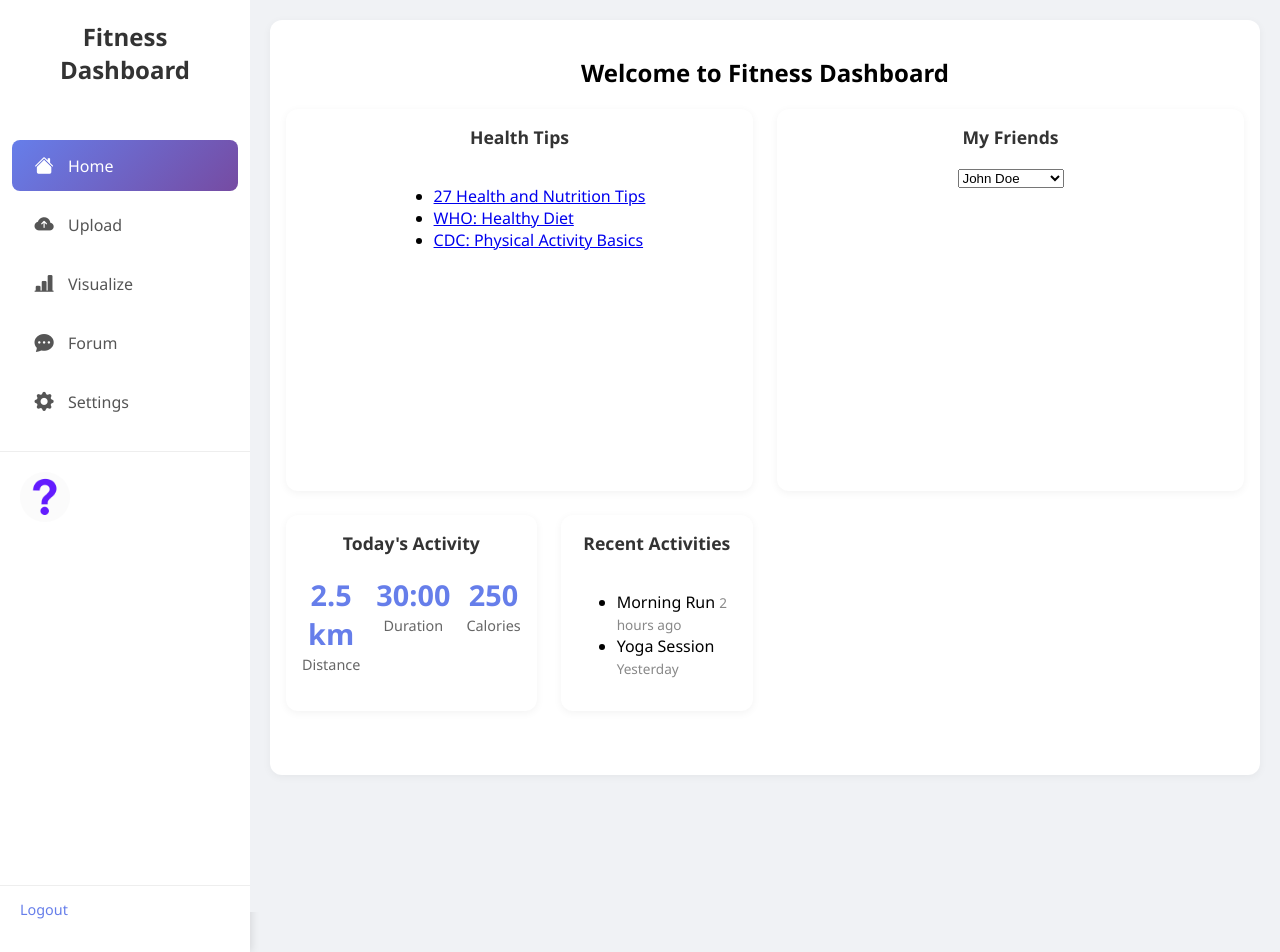
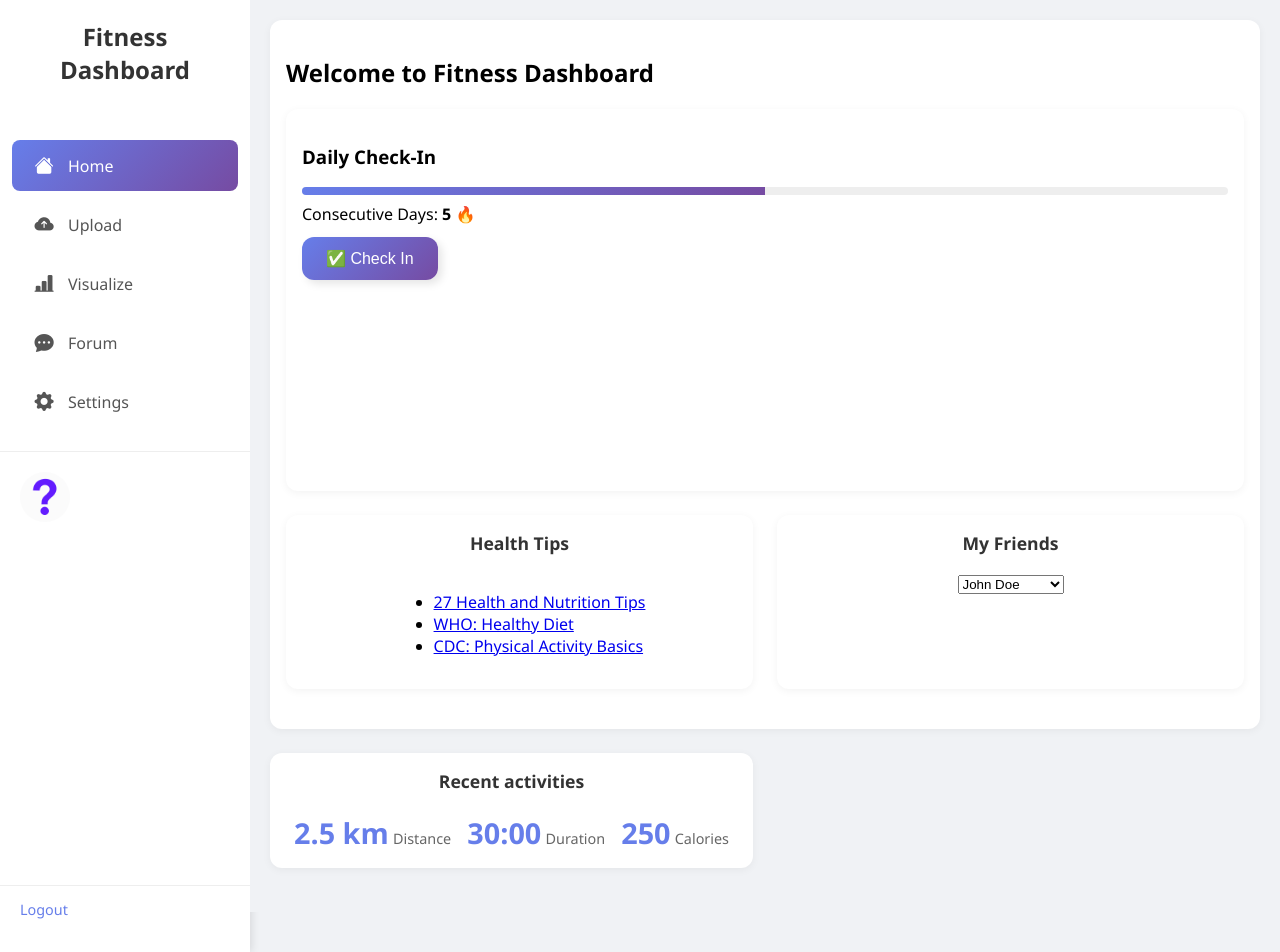
Before and after one commit to CallMeHeiSir/CITS5505_Group_project, a Flask app: page /index in a window 1280 px wide. Run offline with Flask 3, Linux system fonts and the light colour scheme.

Commit message:
add daily checkin

```diff
--- a/backend/static/css/indexStyle.css
+++ b/backend/static/css/indexStyle.css
@@ -172,7 +172,33 @@ html, body {
     font-size: 0.9rem;
   }
 
-  .text-muted {
-    color: #888;
-    font-size: 0.85rem;
+  /* ============== Gradient Button ============== */
+  .btn-gradient {
+    padding: 12px 24px;
+    border: none;
+    border-radius: 12px;
+    background: linear-gradient(135deg, #667eea, #764ba2);
+    color: #fff;
+    font-size: 1rem;
+    cursor: pointer;
+    box-shadow: 4px 4px 8px rgba(0,0,0,0.1), -4px -4px 8px rgba(255,255,255,0.7);
+    transition: opacity .2s;
   }
+
+  .btn-gradient:hover {
+    opacity: 0.9;
+  }
+
+  /* ============== Progress Bar ============== */
+  .progress-bar {
+    height: 8px;
+    background: #eee;
+    border-radius: 4px;
+    overflow: hidden;
+  }
+
+  .progress-fill {
+    height: 100%;
+    background: linear-gradient(135deg, #667eea, #764ba2);
+    transition: width .3s ease;
+  }
--- a/backend/static/js/index.js
+++ b/backend/static/js/index.js
@@ -5,6 +5,7 @@ document.addEventListener('DOMContentLoaded', function() {
   const registerForm = document.getElementById('register-form');
 
   // Handle login form submission
+  if (loginForm) {
     loginForm.addEventListener('submit', function(e) {
       e.preventDefault();
       // Get email and password from the form
@@ -17,8 +18,10 @@ document.addEventListener('DOMContentLoaded', function() {
       // Simulate successful login by redirecting to upload page
       window.location.href = 'upload.html';
     });
+  }
 
   // Handle registration form submission
+  if (registerForm) {
     registerForm.addEventListener('submit', function(e) {
       e.preventDefault();
       // Get user registration details from the form
@@ -33,4 +36,38 @@ document.addEventListener('DOMContentLoaded', function() {
       alert('Registration successful! Please login.');
       this.reset();
     });
+  }
+
+  // 打卡功能
+  const checkInBtn = document.getElementById('checkInBtn');
+  const checkInProgress = document.getElementById('checkInProgress');
+  const streakDays = document.getElementById('streakDays');
+
+  if (checkInBtn && checkInProgress && streakDays) {
+    checkInBtn.addEventListener('click', function() {
+      console.log('Check In button clicked');
+      let progress = parseInt(checkInProgress.style.width);
+      let days = parseInt(streakDays.innerText);
+
+      if (progress >= 100) {
+        alert('Already fully checked in for this cycle!');
+        return;
+      }
+
+      progress += 10;
+      days += 1;
+      if (progress > 100) progress = 100;
+
+      checkInProgress.style.width = progress + '%';
+      streakDays.innerText = days;
+
+      alert('Check-in successful!');
     });
+  } else {
+    console.error('Check-in elements not found:', {
+      checkInBtn,
+      checkInProgress,
+      streakDays
+    });
+  }
+});
--- a/backend/templates/index.html
+++ b/backend/templates/index.html
@@ -42,6 +42,21 @@
         <div class="cards-row">
           <div class="card" style="grid-column:1/-1;">
             <h2>Welcome to Fitness Dashboard</h2>
+            <!-- 插入 Daily Check-In -->
+            <div class="cards-row">
+              <div class="card" style="grid-column: 1/-1;">
+                <section style="margin-bottom: 24px;">
+                  <h3>Daily Check-In</h3>
+                  <div class="progress-bar" style="margin-top: 8px;">
+                    <div class="progress-fill" id="checkInProgress" style="width: 50%;"></div>
+                  </div>
+                  <div style="margin-top: 8px;">
+                    Consecutive Days: <strong id="streakDays">5</strong> 🔥
+                  </div>
+                  <button class="btn-gradient" id="checkInBtn" style="margin-top: 12px;">✅ Check In</button>
+                </section>
+              </div>
+            </div>
             <div class="cards-row">
               <!-- Health Tips -->
               <div class="card">
@@ -52,7 +67,6 @@
                   <li><a href="https://www.cdc.gov/physicalactivity/basics/index.htm" target="_blank">CDC: Physical Activity Basics</a></li>
                 </ul>
               </div>
-
               <!-- My Friends -->
               <div class="card">
                 <h5>My Friends</h5>
@@ -68,11 +82,14 @@
                   <option value="friend9">Grace Lee</option>
                 </select>
               </div>
-
+            </div>
+          </div>
+        </div>
+        <!-- 第二个 cards-row -->
         <div class="cards-row">
-          <!-- Quick Stats -->
+          <!-- Recent activities -->
           <div class="card">
-            <h5>Today's Activity</h5>
+            <h5>Recent activities</h5>
             <div class="stats-grid">
               <div class="stat-item">
                 <span class="stat-value">2.5 km</span>
@@ -88,21 +105,6 @@
               </div>
             </div>
           </div>
-
-          <!-- Recent Activities -->
-          <div class="card">
-            <h5>Recent Activities</h5>
-            <ul class="activity-list">
-              <li>
-                <span class="activity-info">Morning Run</span>
-                <small class="text-muted">2 hours ago</small>
-              </li>
-              <li>
-                <span class="activity-info">Yoga Session</span>
-                <small class="text-muted">Yesterday</small>
-              </li>
-            </ul>
-          </div>
         </div>
       </main>
     </div>
```
Lines whose indentation alone changed are shown as unchanged.
